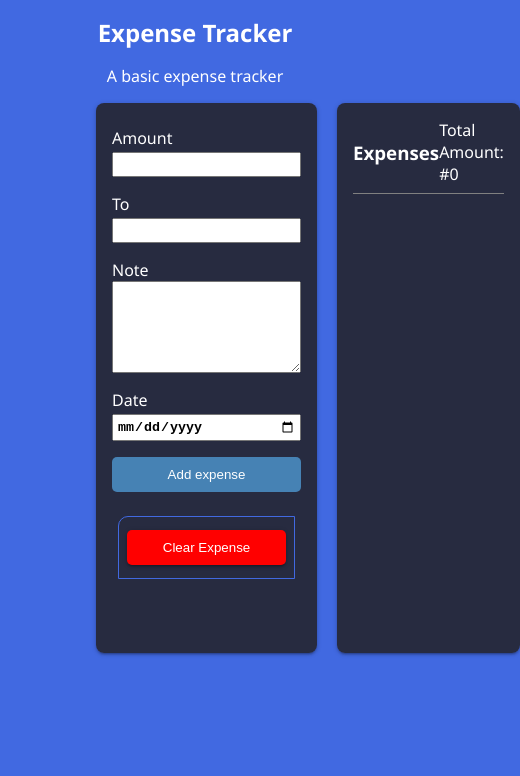
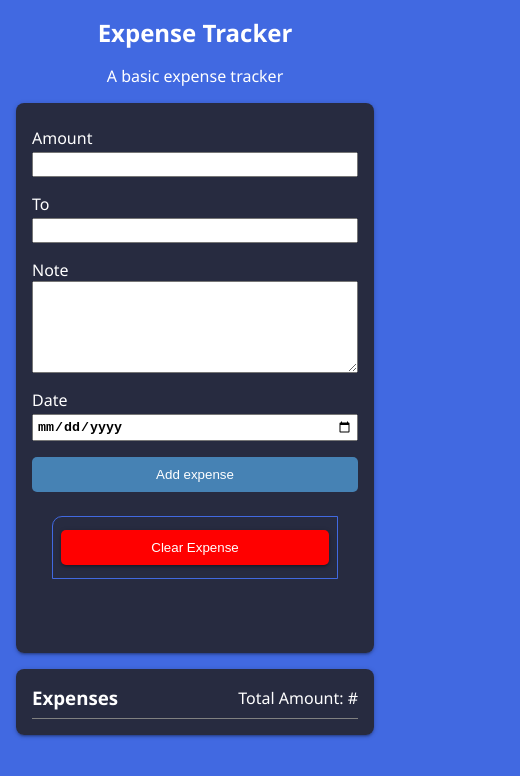
Before and after one commit to charlieScript/Expense-tracker, a React (Create React App) app: page / in a window 390 px wide. Shown: the top 776 px of the page, 520 px wide, since content can reach past the window. Built offline with nearby package versions, Linux system fonts and the light colour scheme.

Commit message:
finished this fucking app

```diff
--- a/src/components/Form.js
+++ b/src/components/Form.js
@@ -1,8 +1,10 @@
 import React, { Component } from 'react';
 import './stylesheet/Form.css';
 import Expense from './Expense';
+import localstorageFunctions from './LocalStorage';
 // holds the basic data
 const dataStr = [];
+let newDataStr, newTotal;
 
 class Form extends Component {
   constructor(props) {
@@ -16,6 +18,15 @@ class Form extends Component {
       date: '',
       total: 0,
     };
+  }
+
+  componentDidMount() {
+    newDataStr = localstorageFunctions.getData('expense');
+    newTotal = localstorageFunctions.getData('total');
+    this.setState({
+      data: newDataStr,
+      total: newTotal,
+    });
   }
 
   handleAmount = (e) => {
@@ -53,13 +64,16 @@ class Form extends Component {
       date,
     });
 
-    this.setState({
+    this.setState(
+      {
         data: dataStr,
         amount: '',
         to: '',
         note: '',
         date: '',
-    });
+      },
+      localstorageFunctions.storeData('expense', dataStr),
+    );
     this.getTotal();
   };
 
@@ -68,22 +82,31 @@ class Form extends Component {
     dataStr.forEach((i) => {
       initialValue += i.amount;
     });
-    this.setState({
+    this.setState(
+      {
         total: initialValue,
-    });
+      },
+      localStorage.setItem('total', initialValue),
+    );
   };
 
   clearExp = () => {
-    this.setState({
+    this.setState(
+      {
         data: [],
-      total: ''
-    });
+        total: '',
+      },
+      localstorageFunctions.clearData('expense'),
+      localStorage.removeItem('total'),
+    );
   };
 
   render() {
-    const expenseList = this.state.data.map((exp, index) => (
+    const expenseList = this.state.data
+      ? this.state.data.map((exp, index) => (
           <Expense expense={exp} key={index} />
-    ));
+        ))
+      : null;
     return (
       <div>
         <div className="card">
--- /dev/null
+++ b/src/components/LocalStorage.js
@@ -0,0 +1,30 @@
+function storeData(dataName, dataItems) {
+    localStorage.setItem(dataName, JSON.stringify(dataItems));
+}
+// get Data
+function getData(dataName) {
+  if (localStorage.getItem(dataName)) {
+    const data = JSON.parse(localStorage.getItem(dataName), []);
+    return data;
+  } else {
+    console.log('empty data');
+  }
+}
+
+function clearData(dataName) {
+  if (localStorage.getItem(dataName)) {
+    // if found sets the ds to an empty array
+    localStorage.removeItem(dataName);
+    console.log('data cleared');
+  } else {
+    console.log('empty data');
+  }
+}
+
+const localstorageFunctions = {
+  storeData,
+  getData,
+  clearData
+}
+
+export default localstorageFunctions;
--- a/src/components/stylesheet/Form.css
+++ b/src/components/stylesheet/Form.css
@@ -86,3 +86,20 @@ aside {
   width: 100%;
   padding: 1rem;
 }
+
+@media screen and (max-width: 750px) {
+  .card {
+    margin: 1rem;
+  }
+}
+
+@media screen and (max-width: 400px) {
+  .card {
+    grid-template-columns: 1fr;
+    margin: 1rem;
+  }
+
+  aside {
+    margin: 1rem 0;
+  }
+}
```
Lines whose indentation alone changed are shown as unchanged.
